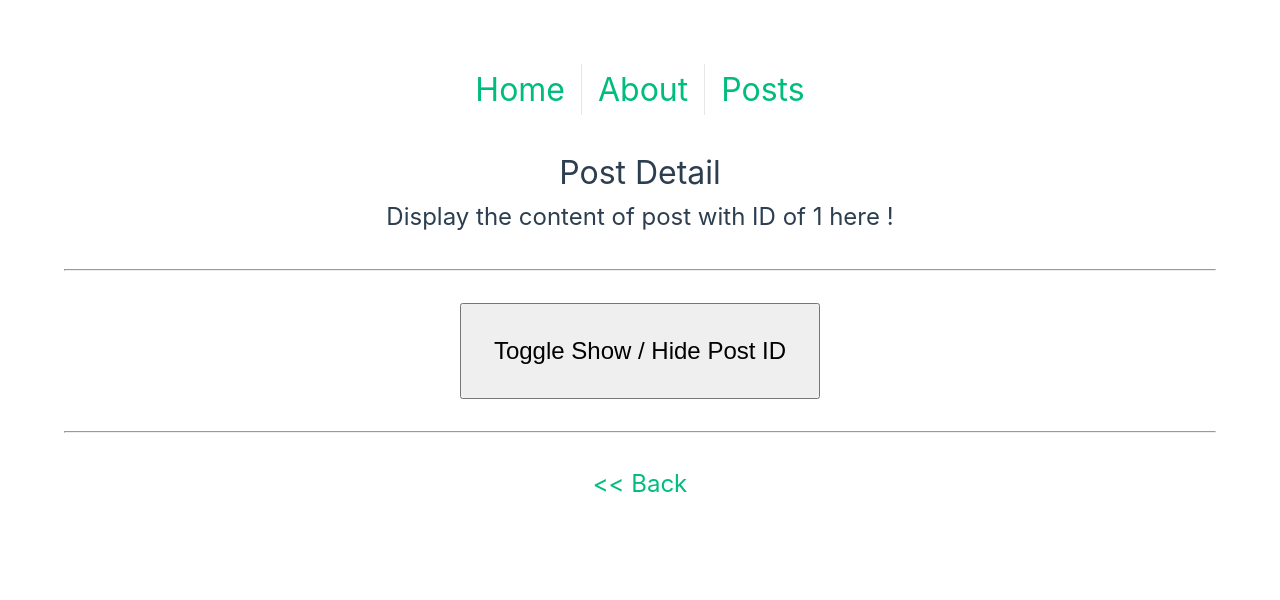
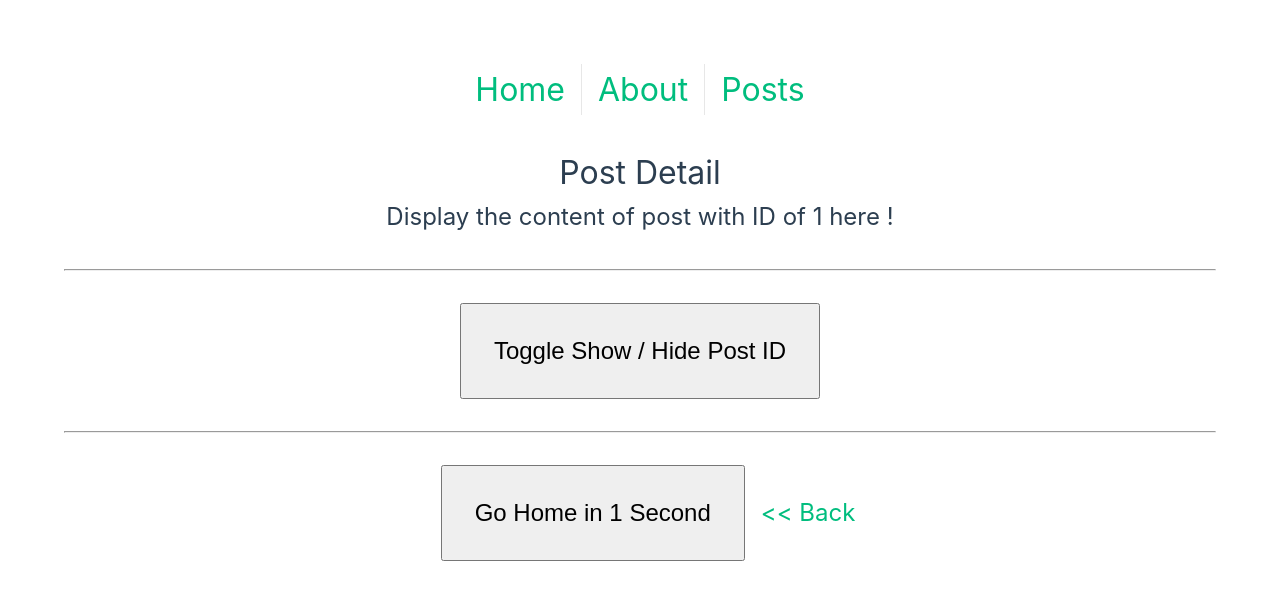
Before and after one commit to robots4life/vue-capi-basics, a Vue app: page /post/1 in a window 1280 px wide. Shown: the top 600 px of the page. Built offline with nearby package versions, Linux system fonts and the light colour scheme.

Commit message:
create goHomeIn1Second method

```diff
--- a/src/views/PostDetailView.vue
+++ b/src/views/PostDetailView.vue
@@ -10,21 +10,29 @@
 			<p>Post ID : {{ $route.params.id }}</p>
 		</div>
 		<hr />
+		<button class="btn" @click="goHomeIn1Seconds">Go Home in 1 Second</button>
 		<RouterLink to="/posts">&lt;&lt; Back</RouterLink>
 	</div>
 </template>
 
 <script setup>
 import { ref } from 'vue';
-import { useRoute } from 'vue-router';
+import { useRoute, useRouter } from 'vue-router';
 
 const route = useRoute();
+const router = useRouter();
 
 let showId = ref(false);
 
 const showPostId = () => {
 	showId.value = !showId.value;
 	console.log(`The ID of this post is : ${route.params.id}`);
+};
+
+const goHomeIn1Seconds = () => {
+	setTimeout(() => {
+		router.push('/');
+	}, 1000);
 };
 </script>
 <style scoped>
```
